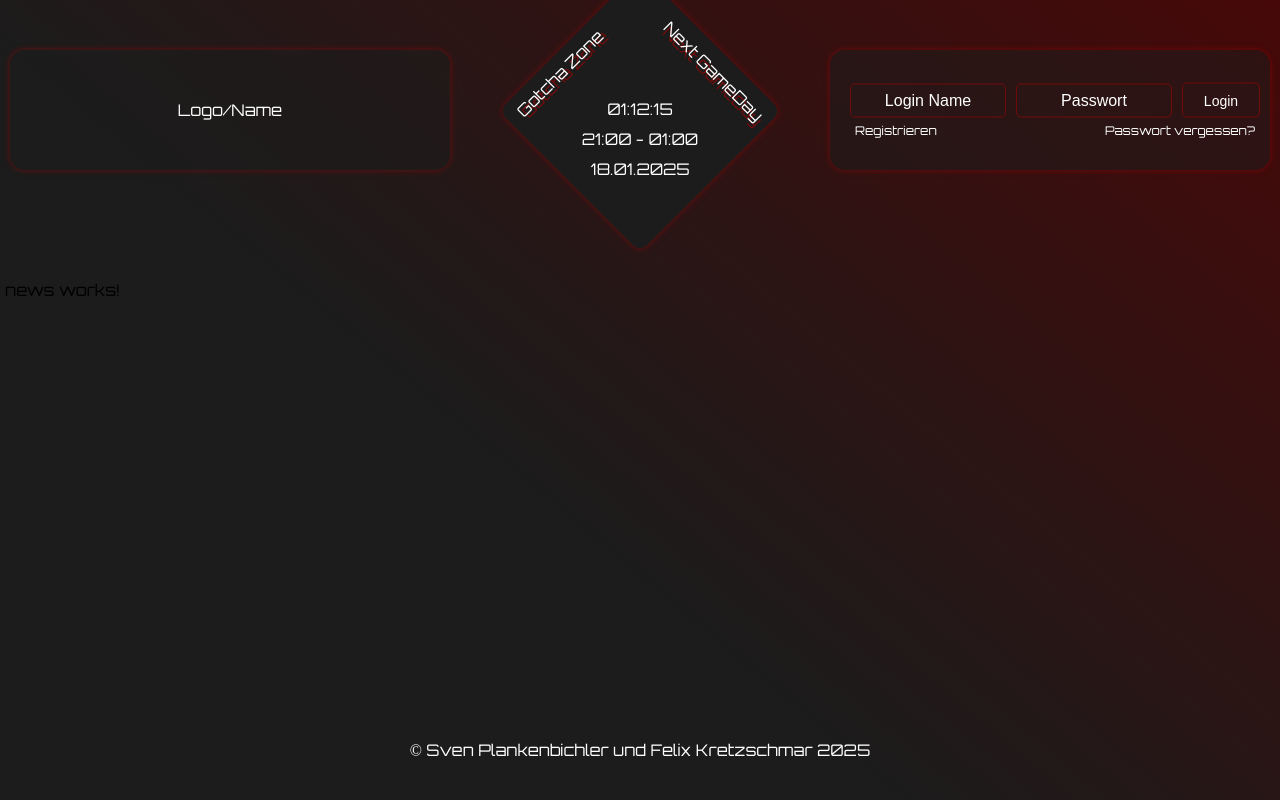
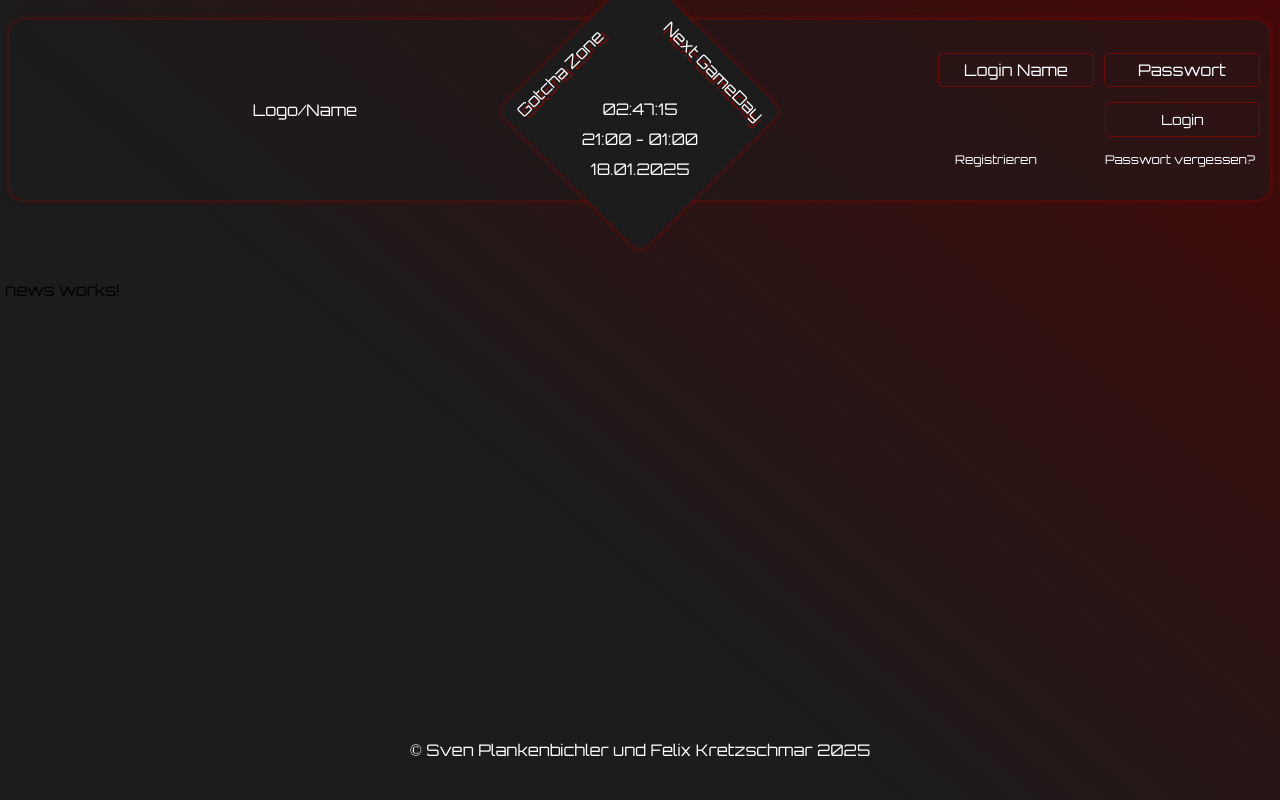
Before and after one commit to Trouble2701/pecdd, an Angular app: page / in a window 1280 px wide. Built offline with nearby package versions, Linux system fonts and the light colour scheme.

Commit message:
GameDay optimized and login optimized

```diff
--- a/src/app/component/login/login.component.html
+++ b/src/app/component/login/login.component.html
@@ -2,10 +2,10 @@
     <div class="fields">
         <input type="text" placeholder="Login Name" [(ngModel)]="loginData.loginname">
         <input type="password" placeholder="Passwort" [(ngModel)]="loginData.password">
-        <button (click)="login()" class="login-button">Login</button>
     </div>
+    <button (click)="login()" class="login-button">Login</button>
     <div class="login-links">
-        <a href="#register">Registrieren</a>
-        <a href="#pwforgot">Passwort vergessen?</a>
+            <a href="#register">Registrieren</a>
+            <a href="#pwforgot">Passwort vergessen?</a>
     </div>
 </div>
--- a/src/app/component/login/login.component.scss
+++ b/src/app/component/login/login.component.scss
@@ -1,10 +1,11 @@
 .loginfield{
     width: 100%;
+    height: 160px;
     display: flex;
     justify-content: center;
     align-items: flex-end;
     flex-direction: column;
-    gap: 5px;
+    gap: 15px;
     position: absolute;
     right: 10px;
     top: 50%;
@@ -15,7 +16,6 @@
         justify-content: center;
         align-items: center;
         gap: 10px;
-        width: 410px;
 
         input{
             width: 150px;
@@ -42,9 +42,10 @@
                 border: 1px solid #e20505c7;
             }
         }
+    }
 
     .login-button{
-            width: 100px;
+        width: 155px;
         height: 35px;
         background-color: transparent;
         border: 1px solid #9c06069f;
@@ -58,13 +59,12 @@
             border: 1px solid #e20505c7;
         }
     }
-    }
 
     .login-links{
         display: flex;
         justify-content: space-between;
-        align-items: center;
-        width: 400px;
+        align-items: flex-end;
+        width: 300px;
         margin-left: 5px;
         margin-right: 5px;
 
--- a/src/app/shared/gamedaycounter/gamedaycounter.component.html
+++ b/src/app/shared/gamedaycounter/gamedaycounter.component.html
@@ -1 +1,9 @@
-<p>gamedaycounter works!</p>
+<div class="rotate-box" (click)="openGameDay()" #rotateBox>
+    <p  class="gameday-title">{{gameTitle}}</p>
+    <p class="location">{{location}}</p>
+    <div class="gameday-content">
+        <p>{{countDown}}</p>
+        <p>{{time}}</p>
+        <p>{{date}}</p>
+    </div>
+</div>
--- a/src/app/shared/gamedaycounter/gamedaycounter.component.scss
+++ b/src/app/shared/gamedaycounter/gamedaycounter.component.scss
@@ -0,0 +1,46 @@
+.rotate-box {
+    width: 100%;
+    height: 100%;
+    display: flex;
+    justify-content: center;
+    align-items: center;
+    background-color: #1c1c1c;
+    border-radius: 10px;
+    transform: rotate(45deg);
+    box-shadow: 0 0 6px #9c06069f;
+    cursor: pointer;
+
+    .gameday-title{
+        position: absolute;
+        top: 10px;
+        right: 10px;
+        color: white;
+        font-size: 16px;
+        text-shadow: 3px 4px 0px rgb(156 6 6 / 70%);
+    }
+
+    .location{
+        position: absolute;
+        bottom: 60px;
+        left: -40px;
+        color: white;
+        font-size: 16px;
+        transform: rotate(-90deg);
+        text-shadow: 3px 4px 0px rgb(156 6 6 / 70%);
+    }
+
+    .gameday-content{
+        display: flex;
+        justify-content: center;
+        align-items: center;
+        flex-direction: column;
+        position: absolute;
+        bottom: -20px;
+        right: -20px;
+        gap: 10px;
+        width: 100%;
+        height: 100%;
+        transform: rotate(-45deg);
+        color: white;
+    }
+}
--- a/src/app/shared/gamedaycounter/gamedaycounter.component.ts
+++ b/src/app/shared/gamedaycounter/gamedaycounter.component.ts
@@ -1,4 +1,4 @@
-import { Component } from '@angular/core';
+import { Component, ElementRef, Input, ViewChild } from '@angular/core';
 
 @Component({
   selector: 'app-gamedaycounter',
@@ -8,5 +8,138 @@ import { Component } from '@angular/core';
   styleUrl: './gamedaycounter.component.scss'
 })
 export class GamedaycounterComponent {
+  countDownDate:any;
+  endDate:any
+  @Input() gameTitle:String = 'Next GameDay';
+  @Input() countDown:any;
+  @Input() location:string = '';
+  @Input() date:string = '';
+  @Input() time:string = '';
+  @ViewChild('rotateBox') rotateBox: ElementRef | any;
 
+  distance:any;
+  distanceEnds:any;
+  noGameDay:any;
+  gameDayShow:any;
+  days:any = 0;
+  dayName:string = 'd';
+  hours:number = 0;
+  hoursNull:string = '';
+  hoursPoints:string = ':'
+  minutes:number = 0;
+  minutesNull:string = '';
+  minutesPoints:string = ':'
+  seconds:number = 0;
+  secondsNull:string = '';
+  now:any;
+
+  constructor(){
+    this.countDown = 'Lade Daten!'
+    setInterval(() => this.countDownStart(), 1000);
+  }
+
+  openGameDay(){
+    if(this.gameDayShow > 0){
+      alert('Next GameDay');
+    }
+  }
+
+  countDownStart(){
+    this.countDownDate = new Date("Jan 4, 2025 15:35:00").getTime();
+    this.endDate = new Date("Jan 4, 2025 15:37:00").getTime();
+    this.noGameDay = new Date("Jan 4, 2025 15:39:00").getTime();
+    this.location = 'Gotcha Zone';
+    this.date = '18.01.2025';
+    this.time = '21:00 - 01:00';
+    this.now = new Date().getTime();
+    this.distance = this.countDownDate - this.now;
+    this.distanceEnds = this.endDate - this.now;
+    this.gameDayShow = this.noGameDay - this.now;
+
+    this.distance > 0 ? this.dontPlay() : this.playTimeCounter();
+
+    this.countDownData();
+    this.countDownOutPut();
+  }
+
+  countDownData(){
+    this.countDownDaysData();
+    this.countDownHoursData();
+    this.countDownMinutesData();
+    this.countDownSecondsData();
+  }
+
+  countDownHoursData(){
+    if(this.hours <= 9){
+      this.hoursNull = '0';
+    }else if(this.hours == 0 || this.hours > 9){
+      this.hoursNull = '';
+      this.hoursPoints = '';
+    }
+  }
+
+  countDownMinutesData(){
+    if(this.minutes <= 9){
+      this.minutesNull = '0';
+    }else if(this.minutes == 0 || this.minutes > 9){
+      this.minutesNull = '';
+      this.minutesPoints = ':';
+    }
+  }
+
+  countDownSecondsData(){
+    if(this.seconds <= 9){
+      this.secondsNull = '0';
+    }else if(this.seconds == 0 || this.seconds > 9){
+      this.secondsNull = '';
+    }
+  }
+
+  countDownDaysData(){
+    if(this.days == 0){
+      this.days = '';
+      this.dayName = '';
+    }else{
+      this.days = Math.floor(this.distance / (1000 * 60 * 60 * 24));
+      this.dayName = 'd ';
+    }
+  }
+
+  countDownOutPut(){
+    this.rotateBox.nativeElement.setAttribute('style', 'cursor:pointer;');
+    this.countDown = this.days + this.dayName + this.hoursNull + this.hours + this.hoursPoints + this.minutesNull + this.minutes + this.minutesPoints + this.secondsNull + this.seconds;
+
+    if (this.distance < 0 && this.distanceEnds > 0){
+      this.gameTitle = "Play Time";
+      this.playTimeCounter();
+    }
+
+    if(this.distanceEnds < 0 && this.distance < 0){
+      this.gameTitle = "GameDay Ends";
+      this.countDown = "Schade :-(";
+    }
+
+    if(this.gameDayShow < 0){
+      this.gameTitle = "Next GameDay";
+      this.countDown = "Kein Game"
+      this.location = '';
+      this.date = '';
+      this.time = '';
+      this.rotateBox.nativeElement.setAttribute('style', 'cursor:default;');
+    }
+  }
+
+  playTimeCounter(){
+    this.days = 0;
+    this.hours = Math.floor((this.distanceEnds % (1000 * 60 * 60 * 24)) / (1000 * 60 * 60));
+    this.minutes = Math.floor((this.distanceEnds % (1000 * 60 * 60)) / (1000 * 60));
+    this.seconds = Math.floor((this.distanceEnds % (1000 * 60)) / 1000);
+  }
+
+  dontPlay(){
+    this.days = Math.floor(this.distance / (1000 * 60 * 60 * 24));
+    this.hours = Math.floor((this.distance % (1000 * 60 * 60 * 24)) / (1000 * 60 * 60));
+    this.minutes = Math.floor((this.distance % (1000 * 60 * 60)) / (1000 * 60));
+    this.seconds = Math.floor((this.distance % (1000 * 60)) / 1000);
+  }
 }
--- a/src/app/shared/header/header.component.html
+++ b/src/app/shared/header/header.component.html
@@ -1,15 +1,5 @@
 <div class="header">
     <div class="left-container">Logo/Name</div>
-    <div class="middle-container">
-        <div class="rotate-box" (click)="openGameDay()" #rotateBox>
-            <p  class="gameday-title">Next GameDay</p>
-            <p class="location">{{location}}</p>
-            <div class="gameday-content">
-                <p>{{countDown}}</p>
-                <p>{{time}}</p>
-                <p>{{date}}</p>
-            </div>
-        </div>
-    </div>
+    <div class="middle-container"><app-gamedaycounter></app-gamedaycounter></div>
     <div class="right-container"><app-login></app-login></div>
 </div>
--- a/src/app/shared/header/header.component.scss
+++ b/src/app/shared/header/header.component.scss
@@ -12,18 +12,19 @@
     position: relative;
 
     .left-container{
-        width: calc(50vw - 200px);
+        width: calc(50vw - 50px);
         background-color: #1c1c1c83;
-        height: 120px;
+        height: 180px;
         display: flex;
         justify-content: center;
         align-items: center;
         position: absolute;
-        top: 50px;
+        top: 20px;
         left: 10px;
         border-radius: 15px;
         color: white;
         box-shadow: 0 0 6px #9c06069f;
+        z-index: 0;
     }
 
     .middle-container {
@@ -33,67 +34,22 @@
         top: 11px;
         left: 50%;
         transform: translateX(-50%);
-        cursor: pointer;
-
-        .rotate-box {
-            width: 100%;
-            height: 100%;
-            display: flex;
-            justify-content: center;
-            align-items: center;
-            background-color: #1c1c1c;
-            border-radius: 10px;
-            transform: rotate(45deg);
-            box-shadow: 0 0 6px #9c06069f;
-
-            .gameday-title{
-                position: absolute;
-                top: 10px;
-                right: 10px;
-                color: white;
-                font-size: 16px;
-                text-shadow: 3px 4px 0px rgb(156 6 6 / 70%);
-            }
-
-            .location{
-                position: absolute;
-                bottom: 60px;
-                left: -40px;
-                color: white;
-                font-size: 16px;
-                transform: rotate(-90deg);
-                text-shadow: 3px 4px 0px rgb(156 6 6 / 70%);
-            }
-
-            .gameday-content{
-                display: flex;
-                justify-content: center;
-                align-items: center;
-                flex-direction: column;
-                position: absolute;
-                bottom: -20px;
-                right: -20px;
-                gap: 10px;
-                width: 100%;
-                height: 100%;
-                transform: rotate(-45deg);
-                color: white;
-            }
-        }
+        z-index: 1;
     }
 
     .right-container{
-        width: calc(50vw - 200px);
+        width: calc(50vw - 50px);
         background-color: #1c1c1c83;
-        height: 120px;
+        height: 180px;
         display: flex;
         justify-content: flex-end;
         align-items: center;
         position: absolute;
-        top: 50px;
+        top: 20px;
         right: 10px;
         border-radius: 15px;
         color: white;
         box-shadow: 0 0 6px #9c06069f;
+        z-index: 0;
     }
 }
--- a/src/app/shared/header/header.component.ts
+++ b/src/app/shared/header/header.component.ts
@@ -1,128 +1,14 @@
-import { Component, ElementRef, Input, ViewChild } from '@angular/core';
+import { Component } from '@angular/core';
 import { LoginComponent } from '../../component/login/login.component';
+import { GamedaycounterComponent } from '../gamedaycounter/gamedaycounter.component';
+
 
 @Component({
   selector: 'app-header',
   standalone: true,
-  imports: [LoginComponent],
+  imports: [LoginComponent, GamedaycounterComponent],
   templateUrl: './header.component.html',
   styleUrl: './header.component.scss'
 })
 export class HeaderComponent{
-
-  countDownDate:any;
-  endDate:any
-  @Input() countDown:any;
-  @Input() location:string = '';
-  @Input() date:string = '';
-  @Input() time:string = '';
-  @ViewChild('rotateBox') rotateBox: ElementRef | any;
-
-  distance:any;
-  distanceEnds:any;
-  noGameDay:any;
-  gameDayShow:any;
-  days:any = 0;
-  dayName:string = 'd';
-  hours:number = 0;
-  hoursNull:string = '';
-  hoursPoints:string = ':'
-  minutes:number = 0;
-  minutesNull:string = '';
-  minutesPoints:string = ':'
-  seconds:number = 0;
-  secondsNull:string = '';
-  now:any;
-
-  constructor(){
-    this.countDownDate = new Date("Jan 4, 2025 14:00:00").getTime();
-    this.endDate = new Date("Jan 4, 2025 14:30:00").getTime();
-    this.noGameDay = new Date("Jan 4, 2025 14:35:00").getTime();
-    this.location = 'Gotcha Zone';
-    this.date = '18.01.2025';
-    this.time = '21:00 - 01:00';
-    setInterval(() => this.countDownStart(), 1000);
-  }
-
-  openGameDay(){
-    if(this.gameDayShow > 0){
-      alert('Next GameDay');
-      this.rotateBox.nativeElement.setAttribute('style', 'cursor:default;');
-    }
-  }
-
-  countDownStart(){
-    this.now = new Date().getTime();
-    this.distance = this.countDownDate - this.now;
-    this.distanceEnds = this.endDate - this.now;
-    this.gameDayShow = this.noGameDay - this.now;
-
-    // Time calculations for days, hours, minutes and seconds
-    this.days = Math.floor(this.distance / (1000 * 60 * 60 * 24));
-    this.hours = Math.floor((this.distance % (1000 * 60 * 60 * 24)) / (1000 * 60 * 60));
-    this.minutes = Math.floor((this.distance % (1000 * 60 * 60)) / (1000 * 60));
-    this.seconds = Math.floor((this.distance % (1000 * 60)) / 1000);
-
-    this.countDownData();
-    this.countDownOutPut();
-  }
-
-  countDownData(){
-    this.countDownDaysData();
-    this.countDownHoursData();
-    this.countDownMinutesData();
-    this.countDownSecondsData();
-  }
-
-  countDownDaysData(){
-    if(this.hours <= 9){
-      this.hoursNull = '0';
-    }else if(this.hours == 0){
-      this.hoursNull = '';
-      this.hoursPoints = '';
-    }
-  }
-
-  countDownHoursData(){
-    if(this.minutes <= 9){
-      this.minutesNull = '0';
-    }else if(this.minutes == 0){
-      this.minutesNull = '';
-      this.minutesPoints = ':';
-    }
-  }
-
-  countDownMinutesData(){
-    if(this.seconds <= 9){
-      this.secondsNull = '0';
-    }else if(this.seconds == 0){
-      this.secondsNull = '';
-    }
-  }
-
-  countDownSecondsData(){
-    if(this.days == 0){
-      this.days = '';
-      this.dayName = '';
-    }else{
-      this.days = Math.floor(this.distance / (1000 * 60 * 60 * 24));
-      this.dayName = 'd ';
-    }
-  }
-
-  countDownOutPut(){
-    this.countDown = this.days + this.dayName + this.hoursNull + this.hours + this.hoursPoints + this.minutesNull + this.minutes + this.minutesPoints + this.secondsNull + this.seconds;
-
-    if (this.distance < 0) this.countDown = "GameDay Start";
-
-    if(this.distanceEnds < 0) this.countDown = "GameDay Ends";
-
-    if(this.gameDayShow < 0){
-      this.countDown = "No Game"
-      this.location = '';
-      this.date = '';
-      this.time = '';
-    }
-
-  }
 }
--- a/src/styles.scss
+++ b/src/styles.scss
@@ -14,3 +14,11 @@ p{
     margin-block-start: 0;
     margin-block-end: 0;
 }
+
+input{
+    font-family: 'Orbitron';
+}
+
+button{
+    font-family: 'Orbitron';
+}
```
Lines whose indentation alone changed are shown as unchanged.
